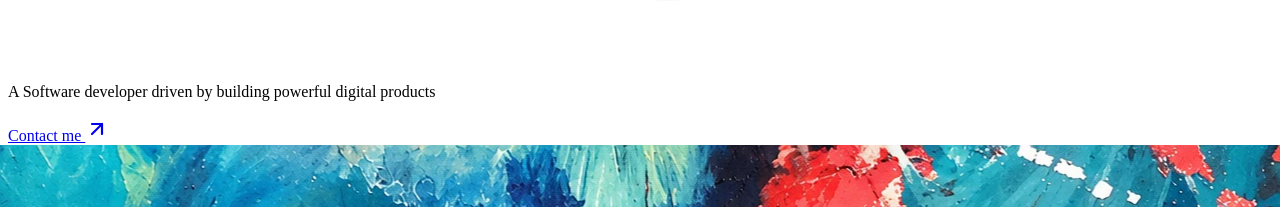
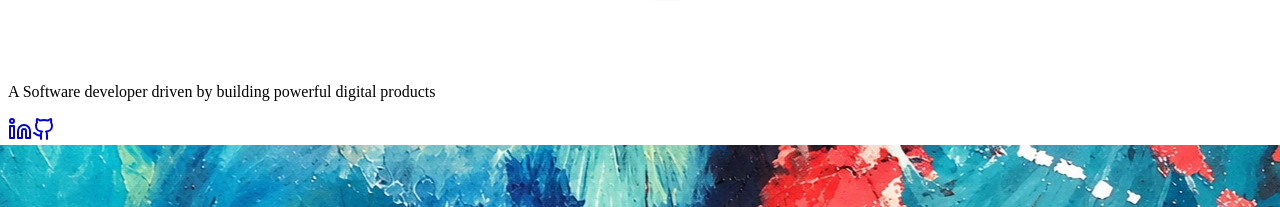
Before and after one commit to th-demi/demi-portfolio, a React (Vite) app: page / in a window 1280 px wide. Shown: the part 1284-1491 px from the top of the page. Built offline with nearby package versions, Linux system fonts and the light colour scheme; the HTML template or start-up script is replaced by a standard one.

Commit message:
Add social links to hero section

```diff
--- a/src/App.tsx
+++ b/src/App.tsx
@@ -2,7 +2,9 @@ import { useEffect, useRef, useState, type MouseEvent, type ReactNode } from 're
 import {
   ArrowDownRight,
   ArrowUpRight,
+  Github,
   Instagram,
+  Linkedin,
   Mail,
   MoveDown,
 } from 'lucide-react'
@@ -120,6 +122,31 @@ function ContactButton() {
   )
 }
 
+function HeroSocialLinks() {
+  return (
+    <div className="flex items-center gap-3 sm:gap-4">
+      <a
+        href="https://www.linkedin.com/in/th-demi/"
+        target="_blank"
+        rel="noopener noreferrer"
+        aria-label="Demi on LinkedIn"
+        className="inline-flex items-center justify-center rounded-full p-2.5 text-[#D7E2EA] transition-all duration-300 hover:bg-[#D7E2EA]/10 hover:text-white hover:-translate-y-1 sm:p-3 md:p-3.5"
+      >
+        <Linkedin className="h-5 w-5 sm:h-6 sm:w-6" strokeWidth={2} />
+      </a>
+      <a
+        href="https://github.com/th-demi"
+        target="_blank"
+        rel="noopener noreferrer"
+        aria-label="Demi on GitHub"
+        className="inline-flex items-center justify-center rounded-full p-2.5 text-[#D7E2EA] transition-all duration-300 hover:bg-[#D7E2EA]/10 hover:text-white hover:-translate-y-1 sm:p-3 md:p-3.5"
+      >
+        <Github className="h-5 w-5 sm:h-6 sm:w-6" strokeWidth={2} />
+      </a>
+    </div>
+  )
+}
+
 function LiveProjectButton({ url }: { url: string }) {
   return (
     <a
@@ -206,7 +233,7 @@ function HeroSection() {
           </p>
         </FadeIn>
         <FadeIn delay={0.5} y={20}>
-          <ContactButton />
+          <HeroSocialLinks />
         </FadeIn>
       </div>
     </section>
```
